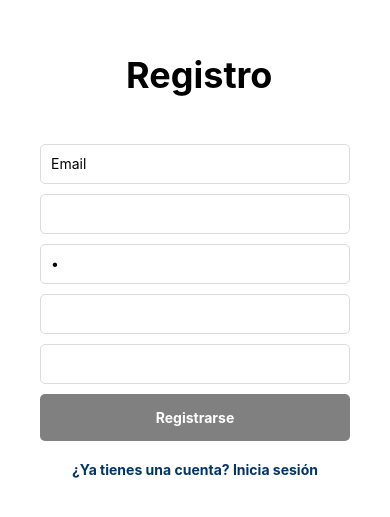
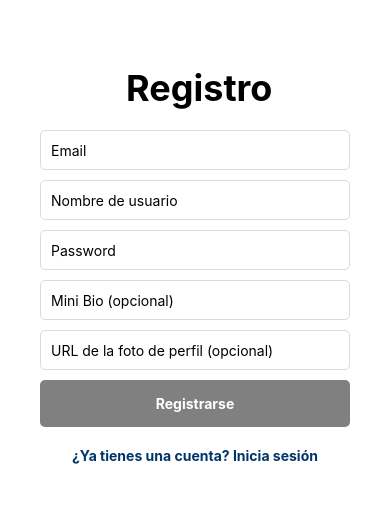
Before and after one commit to ornellaCipollone/TI-react-native, a React Native app: screen /Register in a window 390 px wide. Shown: the part 157-674 px from the top of the page. Built offline with nearby package versions, Linux system fonts and the light colour scheme; no server answers.

Commit message:
solucionando lo de los placeholders

```diff
--- a/src/screens/Register.js
+++ b/src/screens/Register.js
@@ -12,12 +12,12 @@ class Register extends Component {
   constructor(props) {
     super(props);
     this.state = {
-      email: " ",
-      userName: " ",
-      password: " ",
-      bio: " ",
-      profileImage: " ",
-      errorMessage: " ",
+      email: "",
+      userName: "",
+      password: "",
+      bio: "",
+      profileImage: "",
+      errorMessage: "",
     };
   }
   componentDidMount() {
@@ -75,8 +75,8 @@ class Register extends Component {
             value={this.state.userName}
           />
           <TextInput style={styles.input}
-            onChangeText={(text) => this.setState({ password:text })}
-            placeholder="Contraseña"
+            onChangeText={(text) => this.setState({ password: text })}
+            placeholder= 'Password'
             keyboardType="default"
             secureTextEntry={true}
             value={this.state.password}
```
